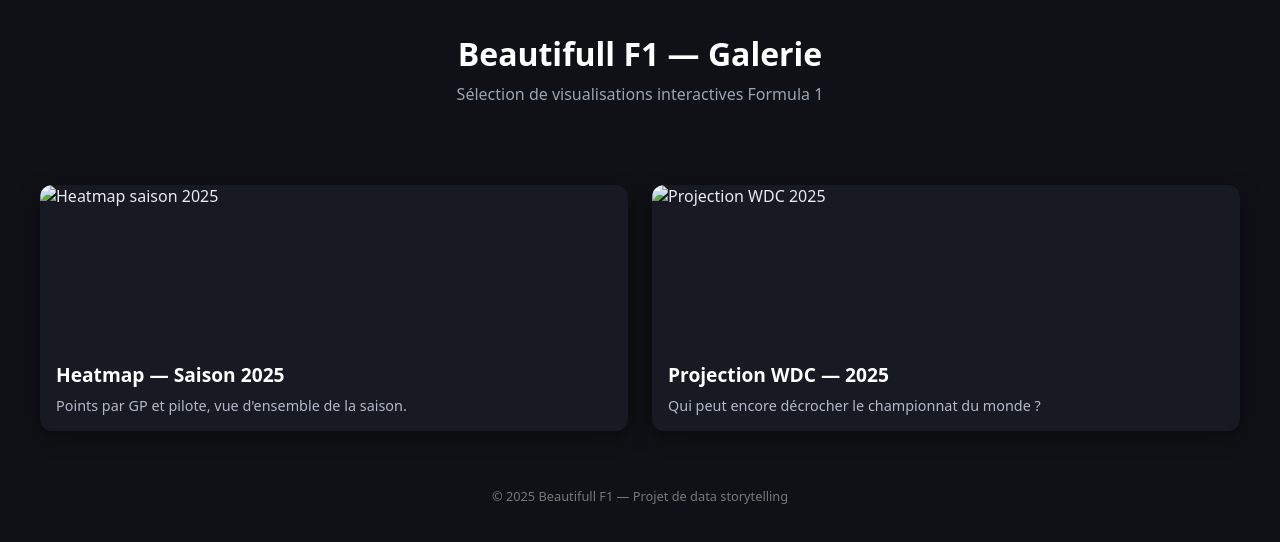
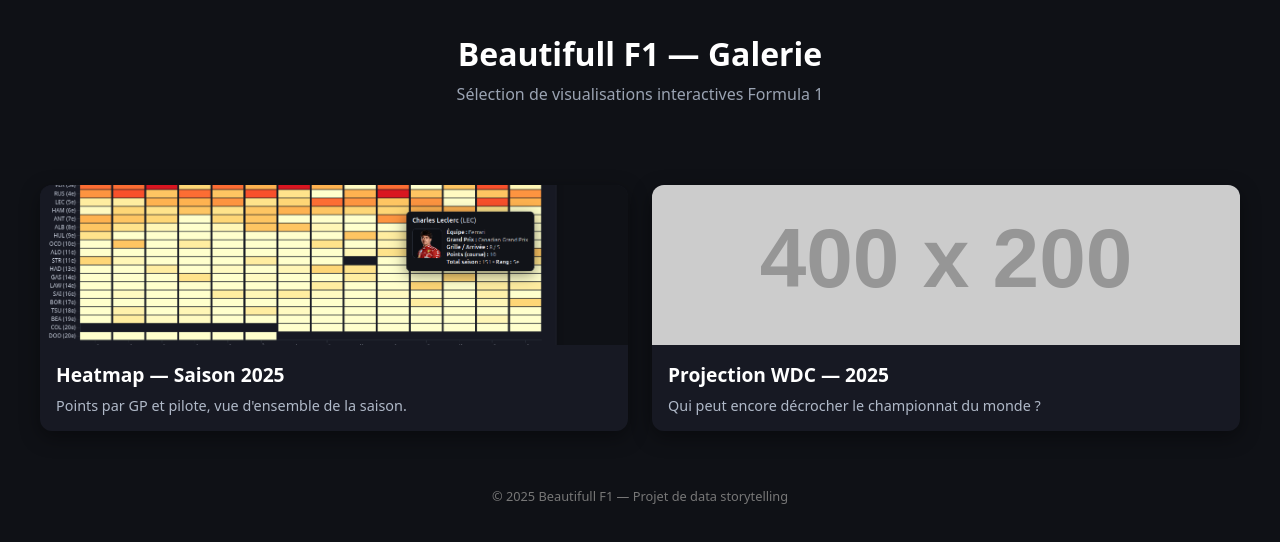
Before and after one commit to hericlibong/beautifullF1, a plain HTML site: page docs/index.html in a window 1280 px wide. Drawn offline with Linux system fonts and the light colour scheme; placeholder pictures from the web are drawn by us.

Commit message:
add preview to index.html [skip ci]

```diff
--- a/docs/index.html
+++ b/docs/index.html
@@ -82,7 +82,7 @@
 
   <main class="gallery">
     <a class="card" href="season_summary_heatmap/index.html" target="_blank">
-      <img src="https://hericlibong.github.io/beautifullF1/season_summary_heatmap/index.html" alt="Heatmap saison 2025">
+      <img src="assets/heatmap_preview.png" alt="Heatmap saison 2025">
       <div class="card-content">
         <h2>Heatmap — Saison 2025</h2>
         <p>Points par GP et pilote, vue d'ensemble de la saison.</p>
@@ -90,7 +90,7 @@
     </a>
 
     <a class="card" href="wdc_projection_repo/index.html" target="_blank">
-      <img src="https://hericlibong.github.io/beautifullF1/wdc_projection_repo/index.html" alt="Projection WDC 2025">
+      <img src="https://via.placeholder.com/400x200/1a202c/ffffff?text=WDC+Projection+2025" alt="Projection WDC 2025">
       <div class="card-content">
         <h2>Projection WDC — 2025</h2>
         <p>Qui peut encore décrocher le championnat du monde ?</p>
```
Also changed, not shown: docs/assets/heatmap_preview.png (added).
